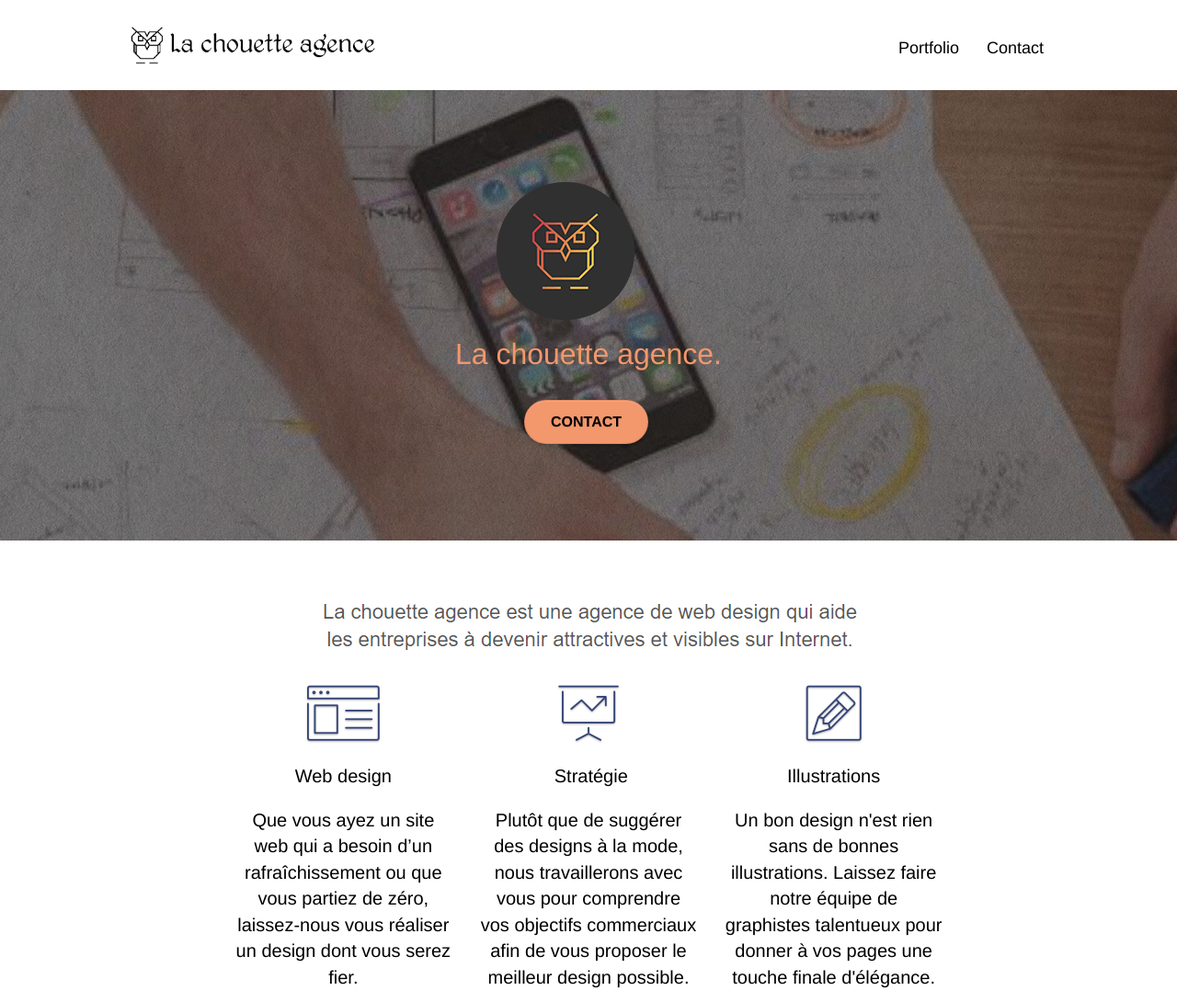
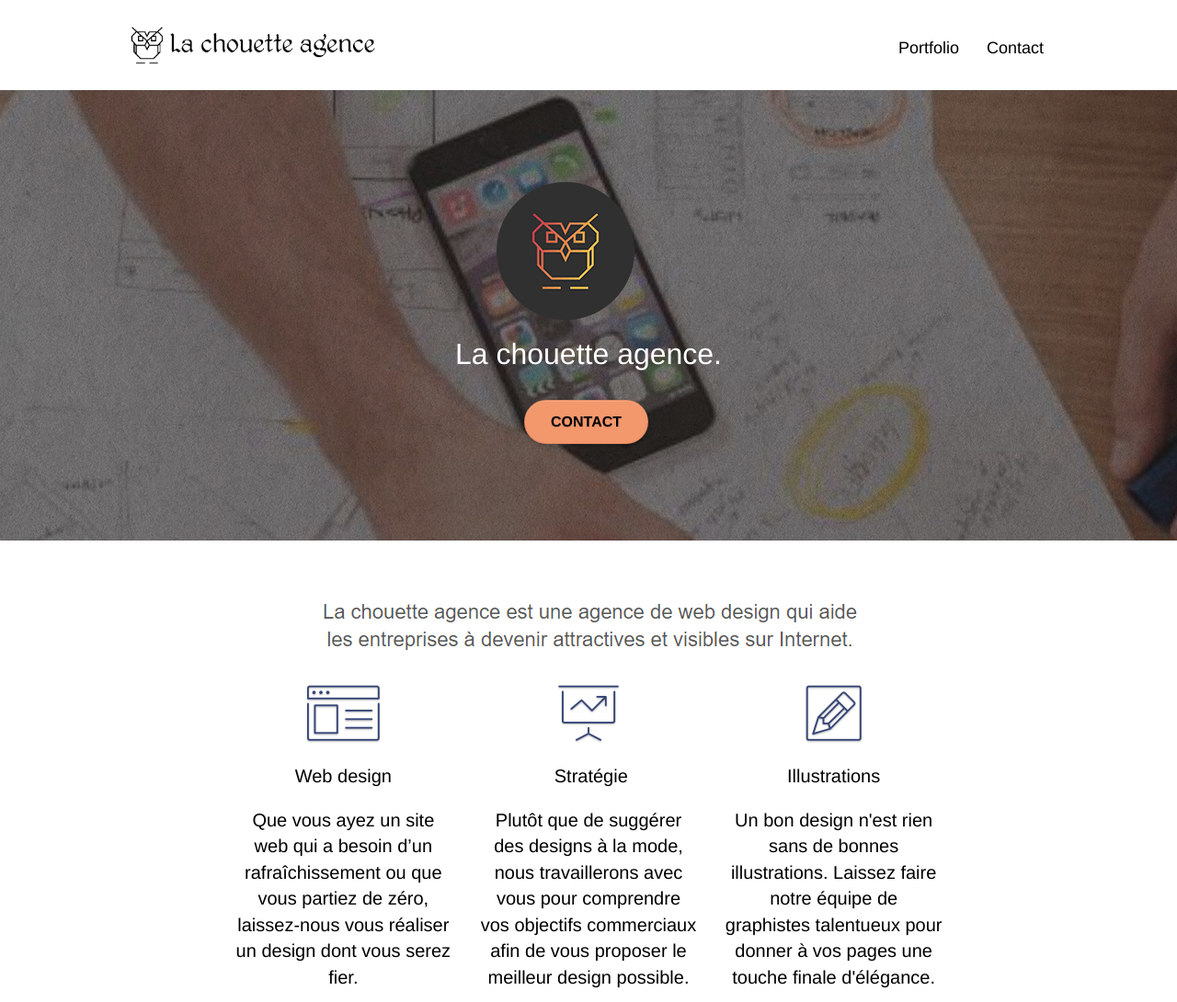
Before and after one commit to Ces0715/PROJET4-modify, a website: page index.html in a window 1280 px wide. Shown: the top 1090 px of the page at 92% size. Drawn offline with Linux system fonts and the light colour scheme.

Commit message:
couleur texte

```diff
--- a/style.css
+++ b/style.css
@@ -775,7 +775,7 @@ h4 {
 }
 
 .tc-white {
-    color: #f3976c !important;
+    color:white !important;
 }
 
 .btn-atomic-tangerine {
```
